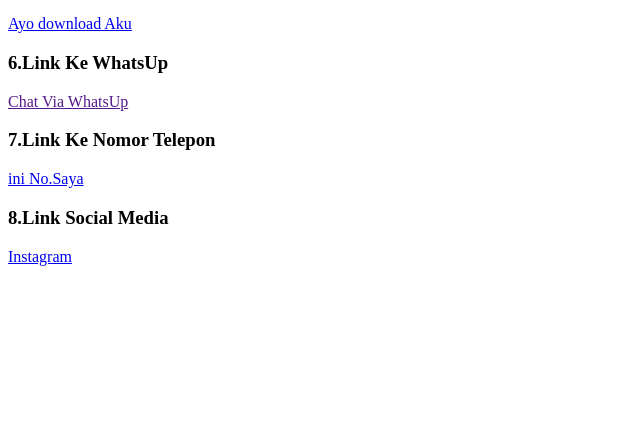
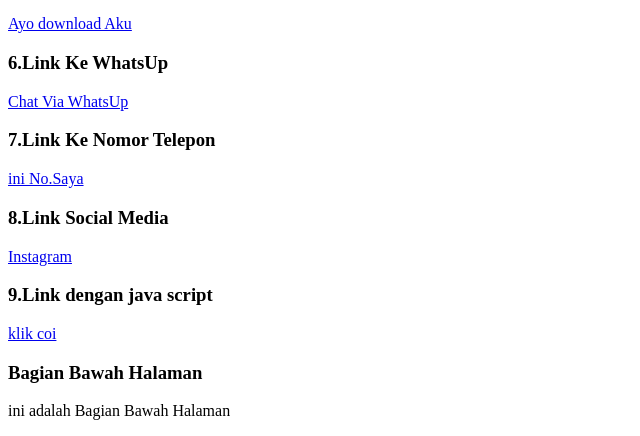
Before and after one commit to Rafreaks06/1124160189-Tugas-03, a plain HTML site: page index.html in a window 1280 px wide. Shown: the part 979-1415 px from the top of the page, without its empty margins (0-640 px from the left). Before the commit the page ends 1253 px from the top, so only its background shows below. Drawn offline with Linux system fonts and the light colour scheme.

Commit message:
Soal Ke-9

```diff
--- a/index.html
+++ b/index.html
@@ -25,7 +25,7 @@
         <h3>3.Link Intranet/Internet</h3>
         <p><b>a.penamaan Link</b></p>
         <p>Gunakan atribut ID untuk Membuat target Link dalam Satu Halaman </p>
-        <a href="Soal-3"><p></p>Lompat Ke bagian bawah</a>
+        <a href="#soal3"><p></p>Lompat Ke bagian bawah</a>
         <p><b>b.keterangan Link (Alt)</b></p>
         <p>atribut title memberikan deskripsi saat kursor diarahkan ke link</p>
         <a href="https://www.google.co.id/?hl=id" title="Google"><p>Klik Aku</p></a>
@@ -40,7 +40,7 @@
     </section>
     <section>
         <h3>6.Link Ke WhatsUp</h3>
-        <a href="">Chat Via WhatsUp</a>
+        <a href="https://wa.me/081223656546">Chat Via WhatsUp</a>
     </section>
     <section>
         <h3>7.Link Ke Nomor Telepon</h3>
@@ -50,5 +50,13 @@
         <h3>8.Link Social Media</h3>
         <a href="https://www.instagram.com/">Instagram</a>
     </section>
+    <section>
+        <h3>9.Link dengan java script</h3>
+       <a href="javascript:void(0)" onclick="alert('Hai Sayanng')">klik coi</a>
+    </section>
+    <section>
+        <h3 id="soal3">Bagian Bawah Halaman</h3>
+        <p>ini adalah Bagian Bawah Halaman</p>
+    </section>
 </body>
 </html>
```
